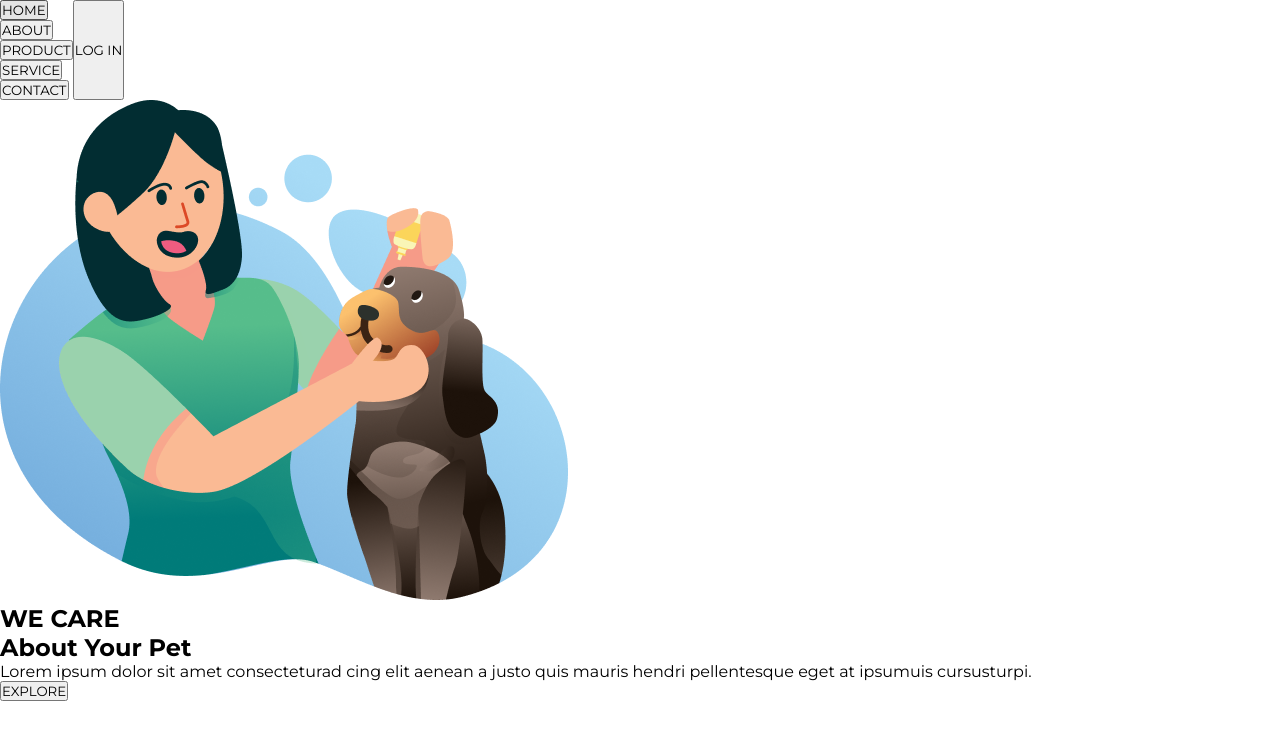
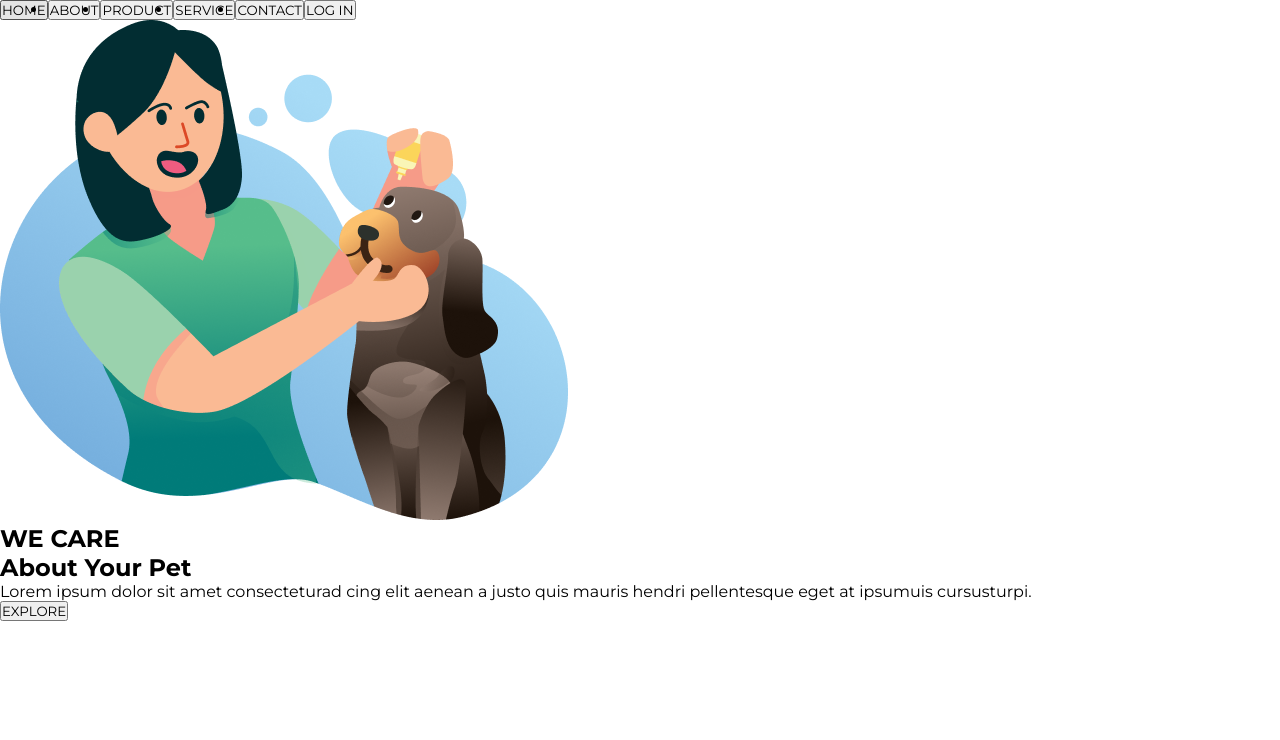
Before and after one commit to WillianAmorim/We-Care-Your-Pet, a plain HTML site: page index.html in a window 1280 px wide. Drawn offline with Linux system fonts and the light colour scheme.

Commit message:
adicionado display na ul

```diff
--- a/style.css
+++ b/style.css
@@ -10,6 +10,10 @@ nav {
   display: flex;
 }
 
+nav > ul {
+  display: flex;
+}
+
 @media (max-width: 480px) {
 
 }
```
